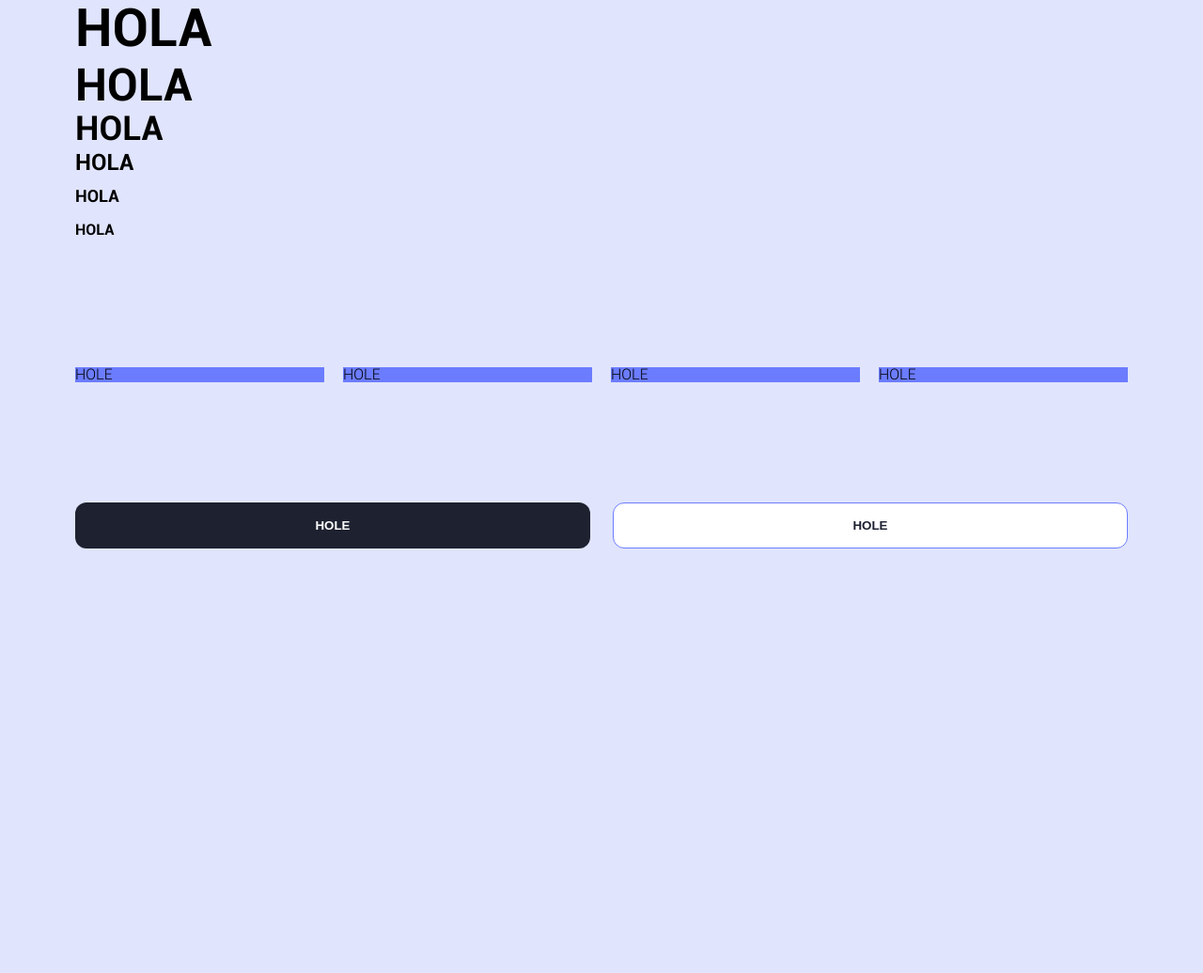
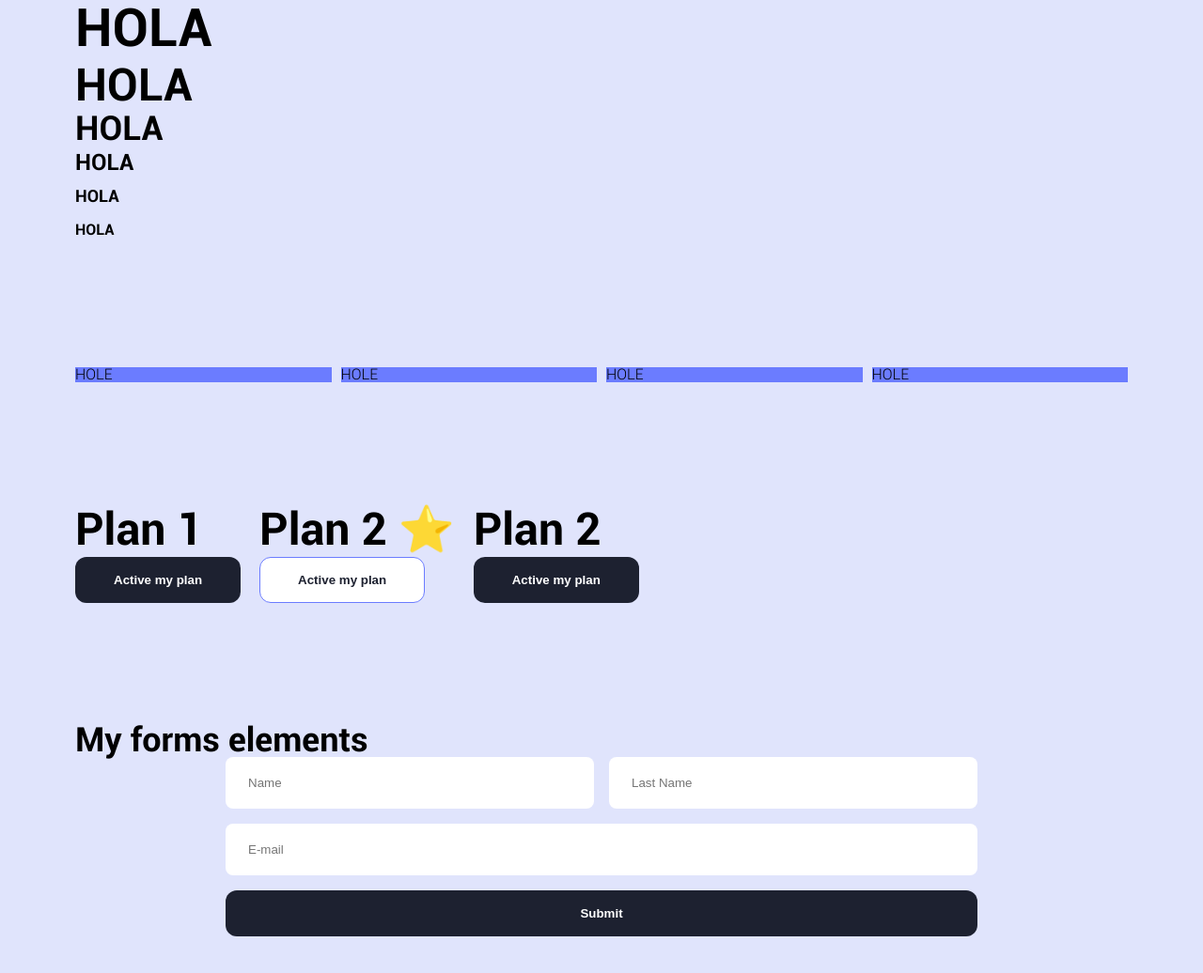
Before and after one commit to crisDevels-gradi/scaling-robot, a website built with webpack: page public/index.html in a window 1280 px wide. Shown: the whole page at 94% size. Before the commit the page ends 800 px from the top, so only its background shows below. Built offline with Linux system fonts and the light colour scheme; files whose address does not match are found by name.

Commit message:
form elements

```diff
--- a/public/index.html
+++ b/public/index.html
@@ -25,9 +25,66 @@
       <div class="card">HOLE</div>
     </div>
 
-    <div class="container grid plans">
-      <button class="btn-1">HOLE</button>
-      <button class="btn-2">HOLE</button>
+    <div class="container flex plans">
+      <div>
+        <h3 class="h2">
+          Plan 1
+        </h3>
+        <button class="btn-1">
+          Active my plan
+        </button>
+      </div>
+      <div>
+        <h3 class="h2">
+          Plan 2 ⭐
+        </h3>
+        <button class="btn-2">
+          Active my plan
+        </button>
+      </div>
+      <div>
+        <h3 class="h2">
+          Plan 2
+        </h3>
+        <button class="btn-1">
+          Active my plan
+        </button>
+      </div>
+    </div>
+
+    <div class="container">
+      <h2 class="h3">
+        My forms elements
+      </h2>
+      <form class="grid form" action="/cart">
+        <input
+          class="inp"
+          type="text"
+          name="name"
+          placeholder="Name"
+          required
+        />
+
+        <input
+          class="inp"
+          type="text"
+          name="lastName"
+          placeholder="Last Name"
+          required
+        />
+
+        <input
+          class="inp col-100"
+          type="email"
+          name="email"
+          placeholder="E-mail"
+          required
+        />
+
+        <button class="btn-1 col-100">
+          Submit
+        </button>
+      </form>
     </div>
 
     <script
--- a/src/scss/components/_plans.scss
+++ b/src/scss/components/_plans.scss
@@ -1,4 +1,4 @@
 .plans {
-  --columns: repeat(2, 1fr);
-  --gap: 24px;
+  --columns: repeat(3, 1fr);
+  --column-gap: 24px;
 }
--- a/src/scss/layout/_flex.scss
+++ b/src/scss/layout/_flex.scss
@@ -1,4 +1,9 @@
 .flex {
   display: flex;
+  justify-content: var(--justify, flex-start);
+  align-items: var(--align, center);
 
+  & > *:not(:last-of-type) {
+    margin-right: var(--gap-flex, 20px);
+  }
 }
--- /dev/null
+++ b/src/scss/layout/_forms.scss
@@ -0,0 +1,22 @@
+.form {
+  max-width: 800px;
+  margin: 0 auto;
+
+  --columns: 1fr 1fr;
+  --row-gap: 16px;
+  --column-gap: 16px;
+
+  & > .col-100 {
+    grid-column: 1 / span 2;
+  }
+}
+
+.inp {
+  padding: 20px 24px;
+  border-radius: 8px;
+  border-style: none;
+
+  &:focus {
+    outline: 1px solid var(--clr-accent-blue);
+  }
+}
--- a/src/scss/layout/_grid.scss
+++ b/src/scss/layout/_grid.scss
@@ -1,9 +1,9 @@
 .grid {
   display: grid;
-  grid-column-gap: var(--gap, 10px);
-  column-gap: var(--gap, 10px);
-  grid-row-gap: var(--gap, 10px);
-  row-gap: var(--gap, 10px);
-  grid-template-columns: var(--columns ,1fr 1fr 1fr);
+  grid-column-gap: var(--column-gap, 10px);
+  column-gap: var(--column-gap, 10px);
+  grid-row-gap: var(--row-gap, 10px);
+  row-gap: var(--row-gap, 10px);
+  grid-template-columns: var(--columns , 1fr 1fr 1fr);
   grid-template-rows: var(--rows, 1fr);
 }
--- a/src/scss/main.scss
+++ b/src/scss/main.scss
@@ -3,6 +3,8 @@
 @import 'base/base';
 
 @import 'layout/grid';
+@import 'layout/flex';
+@import 'layout/forms';
 
 @import 'components/listcard';
 @import 'components/card';
```
Also changed, not shown: build/index.js.
